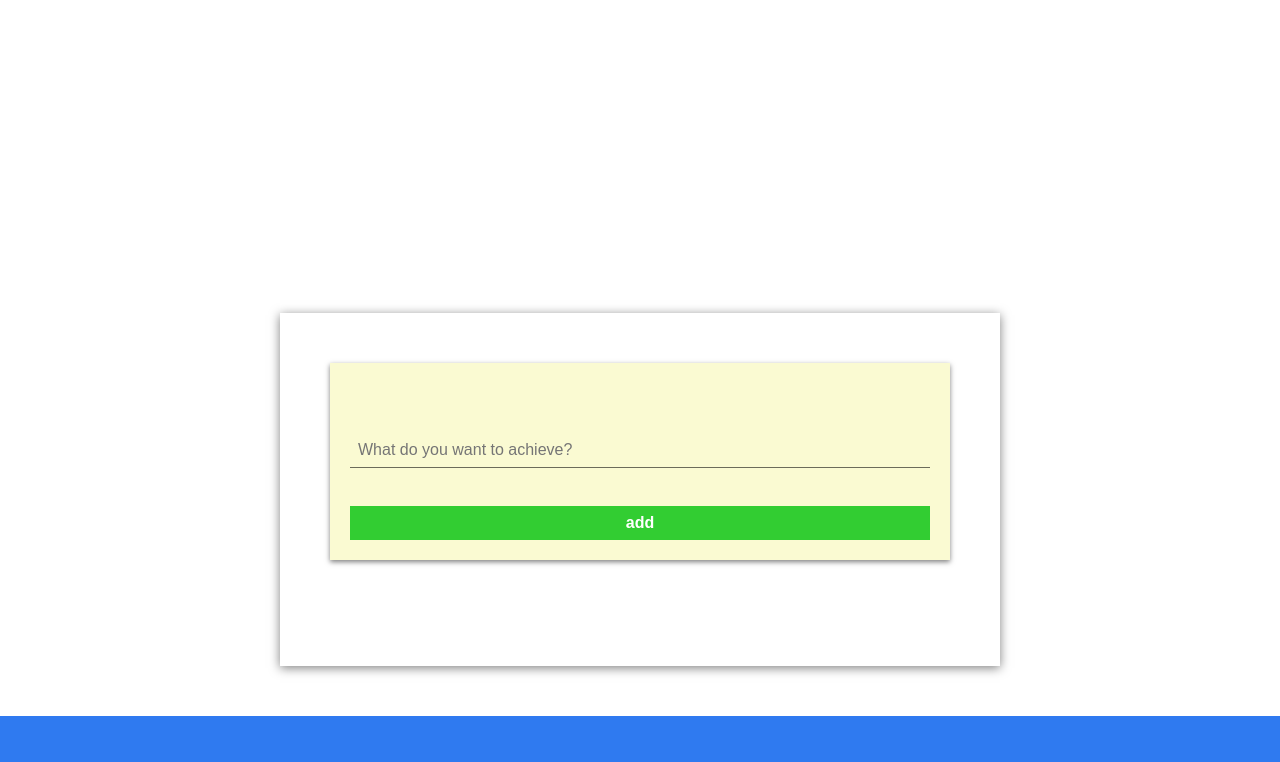
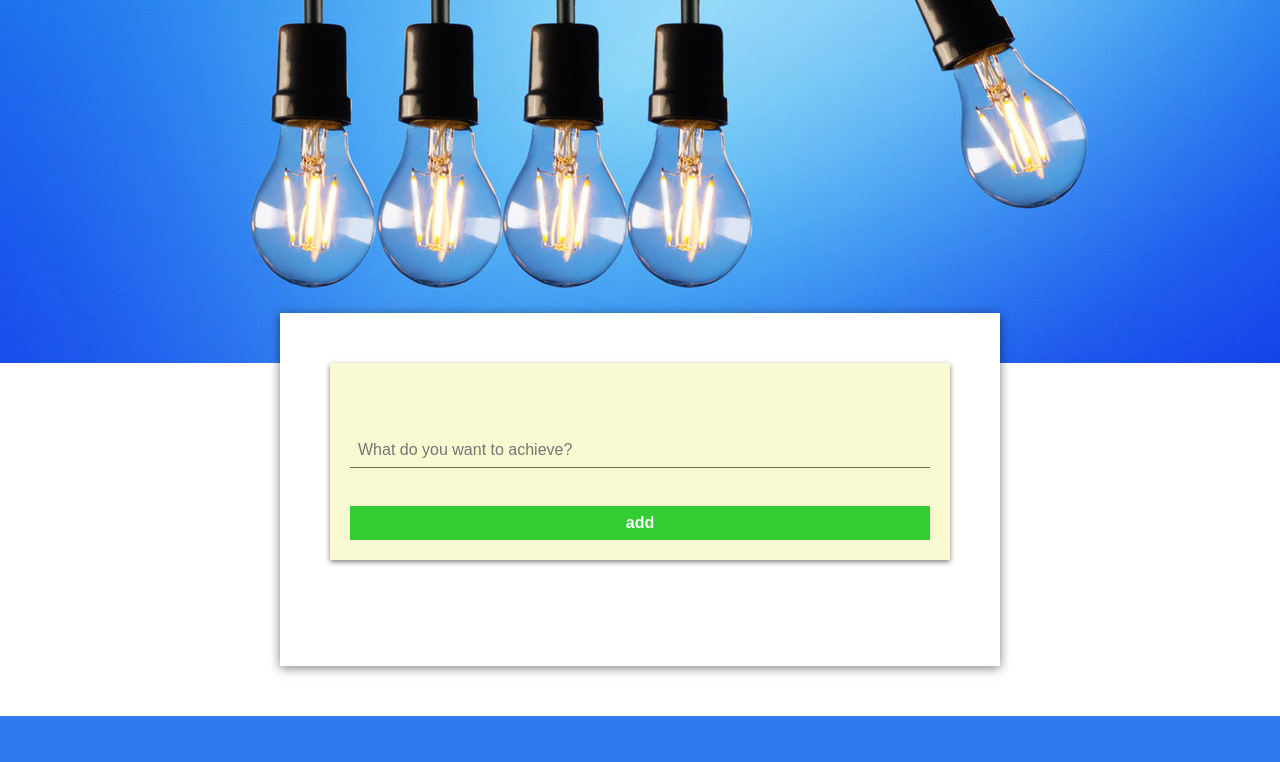
Before and after one commit to rufataliy/UI-and-Dynamic-Content, a plain HTML site: page index.html in a window 1280 px wide. Shown: the part 157-919 px from the top of the page. Drawn offline with Linux system fonts and the light colour scheme.

Commit message:
Update style.css

```diff
--- a/css/style.css
+++ b/css/style.css
@@ -8,7 +8,7 @@
 .masterhead {
   text-align: center;
   height: 65vh;
-  background: url("img/masterhead-bg.jpeg");
+  background: url("../img/masterhead-bg.jpeg");
   background-size: cover;
   background-repeat: no-repeat;
   background-position: bottom;
```
